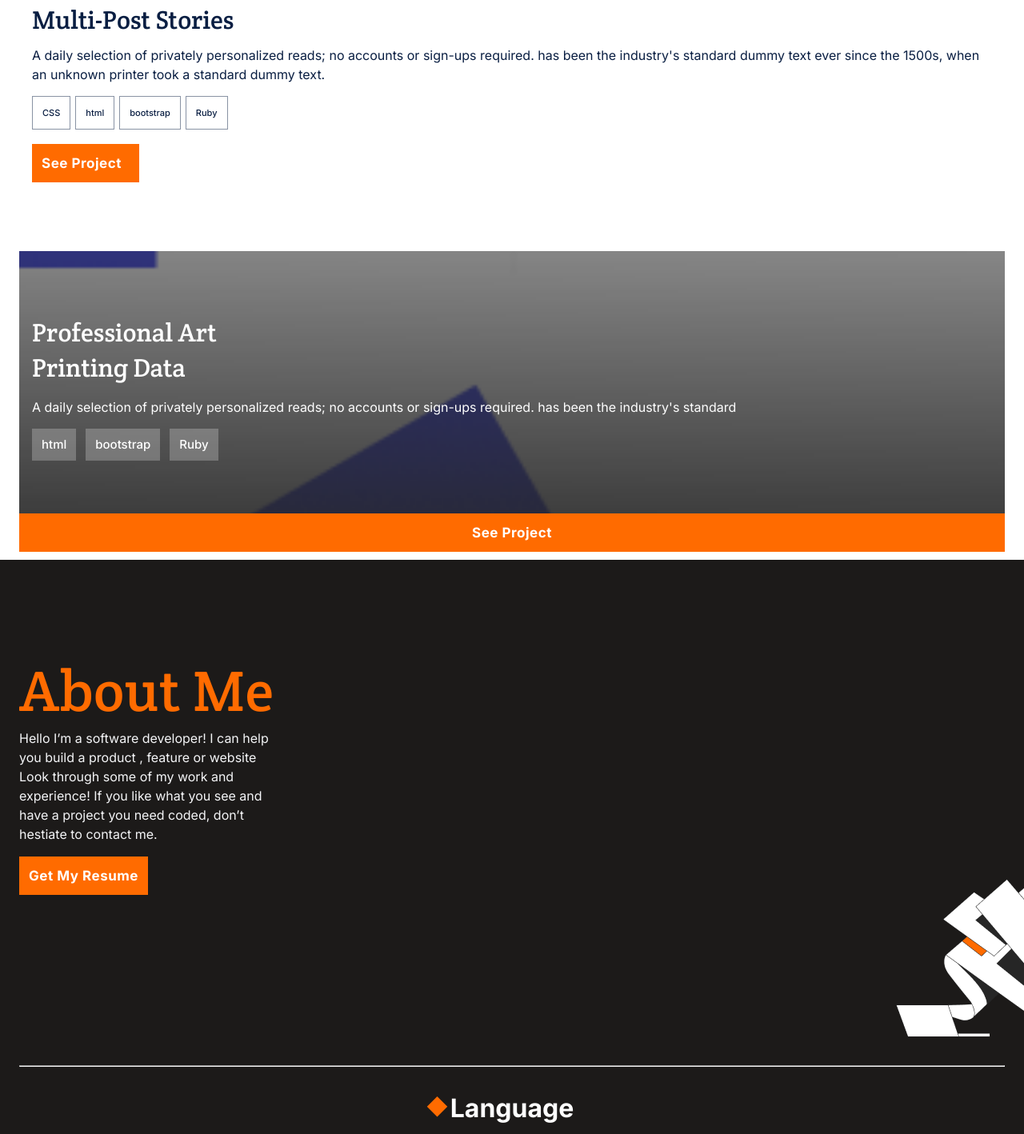
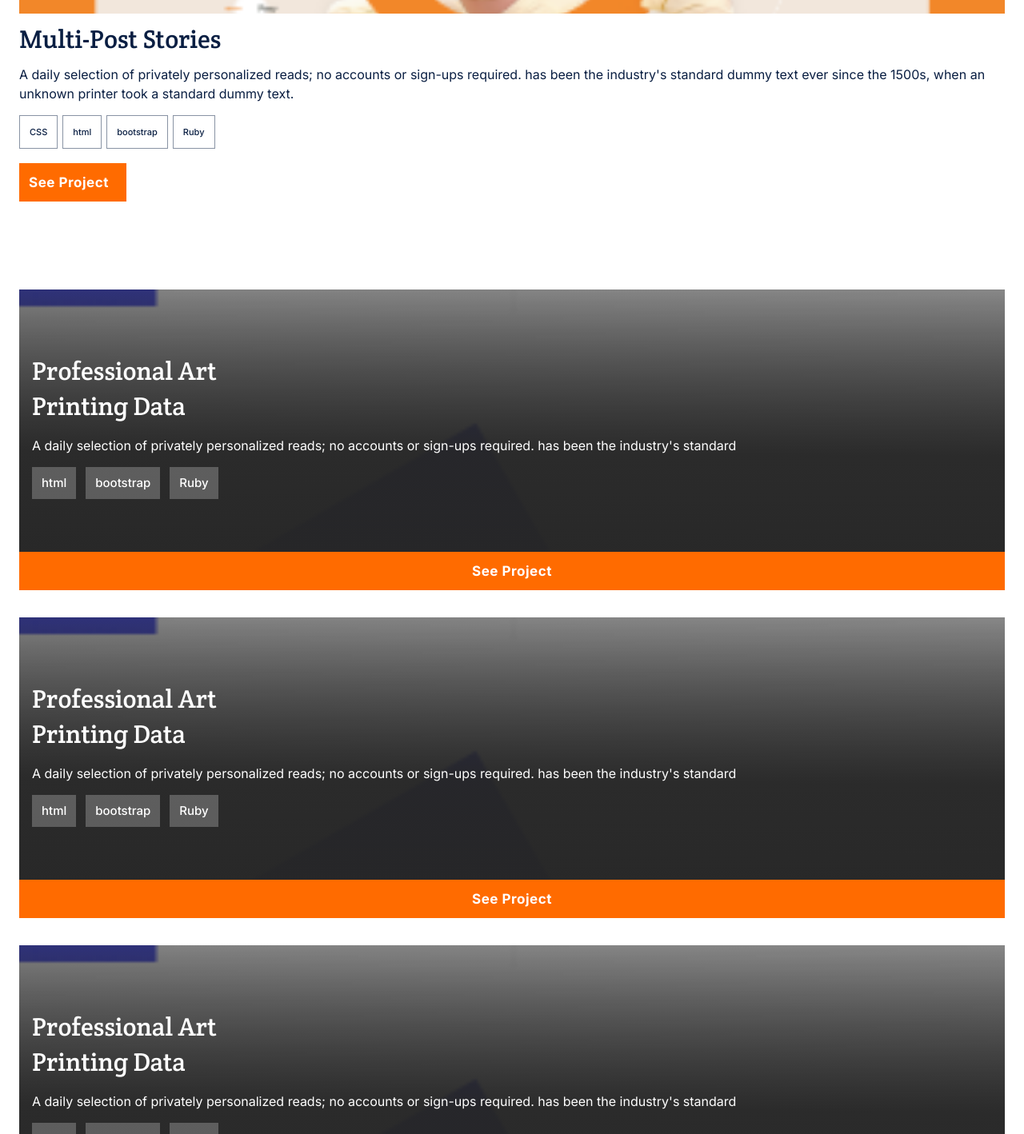
Before and after one commit to byiringiroscar/portofolio_microverse_official, a website: page index.html in a window 1280 px wide. Shown: the part 1382-2800 px from the top of the page at 80% size. Drawn offline with Linux system fonts and the light colour scheme; a web font is replaced by a local one.

Commit message:
add some margin and fix padding

```diff
--- a/index.html
+++ b/index.html
@@ -58,12 +58,12 @@
             <div class="project-image"></div>
             <h3 class="project-title">Multi-Post Stories</h3>
             <p class="project-description">A daily selection of privately personalized reads; no accounts or sign-ups required. has been the industry's standard dummy text ever since the 1500s, when an unknown printer took a standard dummy text.</p>
-            <div class="project-tag">
-                <p>CSS</p>
-                <p>html</p>
-                <p>bootstrap</p>
-                <p>Ruby</p>
-            </div>
+            <ul class="project-tag">
+                <li>CSS</li>
+                <li>html</li>
+                <li>bootstrap</li>
+                <li>Ruby</li>
+            </ul>
 
              <div class="project-view">
                 <a href="#">See Project</a>
@@ -84,7 +84,84 @@
                 <a href="#" id="view-project-id">See Project</a>
             </div>
         </section>
+        <section class="single-project">
+            <div class="project-image">
+                <h3 class="single-title">Professional Art<br> Printing Data</h3>
+                <p class="single-description">A daily selection of privately personalized reads; no accounts or sign-ups required. has been the industry's standard</p>
+                <ul class="single-language">
+                    <li>html</li>
+                    <li>bootstrap</li>
+                    <li>Ruby</li>
+                </ul>
+
+            </div>
+            <div class="view-project">
+                <a href="#" id="view-project-id">See Project</a>
+            </div>
+        </section>
+        <section class="single-project">
+            <div class="project-image">
+                <h3 class="single-title">Professional Art<br> Printing Data</h3>
+                <p class="single-description">A daily selection of privately personalized reads; no accounts or sign-ups required. has been the industry's standard</p>
+                <ul class="single-language">
+                    <li>html</li>
+                    <li>bootstrap</li>
+                    <li>Ruby</li>
+                </ul>
+
+            </div>
+            <div class="view-project">
+                <a href="#" id="view-project-id">See Project</a>
+            </div>
+        </section>
+        <section class="single-project">
+            <div class="project-image">
+                <h3 class="single-title">Professional Art<br> Printing Data</h3>
+                <p class="single-description">A daily selection of privately personalized reads; no accounts or sign-ups required. has been the industry's standard</p>
+                <ul class="single-language">
+                    <li>html</li>
+                    <li>bootstrap</li>
+                    <li>Ruby</li>
+                </ul>
+
+            </div>
+            <div class="view-project">
+                <a href="#" id="view-project-id">See Project</a>
+            </div>
+        </section>
+        <section class="single-project">
+            <div class="project-image">
+                <h3 class="single-title">Professional Art<br> Printing Data</h3>
+                <p class="single-description">A daily selection of privately personalized reads; no accounts or sign-ups required. has been the industry's standard</p>
+                <ul class="single-language">
+                    <li>html</li>
+                    <li>bootstrap</li>
+                    <li>Ruby</li>
+                </ul>
+
+            </div>
+            <div class="view-project">
+                <a href="#" id="view-project-id">See Project</a>
+            </div>
+        </section>
+        <section class="single-project">
+            <div class="project-image">
+                <h3 class="single-title">Professional Art<br> Printing Data</h3>
+                <p class="single-description">A daily selection of privately personalized reads; no accounts or sign-ups required. has been the industry's standard</p>
+                <ul class="single-language">
+                    <li>html</li>
+                    <li>bootstrap</li>
+                    <li>Ruby</li>
+                </ul>
+
+            </div>
+            <div class="view-project">
+                <a href="#" id="view-project-id">See Project</a>
+            </div>
+        </section>
     </section>
+
+
     <section class="about-me">
         <h3>About Me</h3>
 
--- a/style.css
+++ b/style.css
@@ -155,6 +155,7 @@ ul li {
   grid-template-columns: repeat(1, 1fr);
   padding-left: 24px;
   padding-right: 24px;
+  grid-gap: 24px;
 }
 
 .my-main-works .multi-project {
@@ -162,8 +163,6 @@ ul li {
   height: 738px;
   display: flex;
   flex-direction: column;
-  padding-left: 16px;
-  padding-right: 16px;
   padding-top: 80px;
   gap: 10px;
 }
@@ -206,7 +205,7 @@ ul li {
   padding-top: 5px;
 }
 
-.multi-project .project-tag p {
+.multi-project .project-tag li {
   font-family: 'Inter', sans-serif;
   font-style: normal;
   font-weight: 500;
@@ -258,7 +257,7 @@ ul li {
 .my-main-works .single-project .project-image {
   width: 100%;
   height: 85%;
-  background: url('./images/project_image.png');
+  background: linear-gradient(180.45deg, rgba(38, 38, 38, 0) 0.75%, rgba(38, 38, 38, 0.9) 61.94%), url('./images/project_image.png');
   background-position: center;
   background-repeat: no-repeat;
   background-size: cover;
@@ -344,13 +343,10 @@ ul li {
   padding-right: 24px;
   padding-top: 120px;
   gap: 12px;
+  margin-top: 120px;
 }
 
 .about-me .container {
-  /* background-image: url('./images/about-me.png');
-  background-repeat: no-repeat;
-  background-position: right center;
-  background-position-y: 432.6px; */
   display: flex;
   justify-content: flex-start;
   min-width: 100%;
@@ -410,6 +406,7 @@ ul li {
   height: 0;
   margin-top: 201px;
   margin-right: 16px;
+  margin-bottom: 137.6px;
 }
 
 #about-my-self {
```
